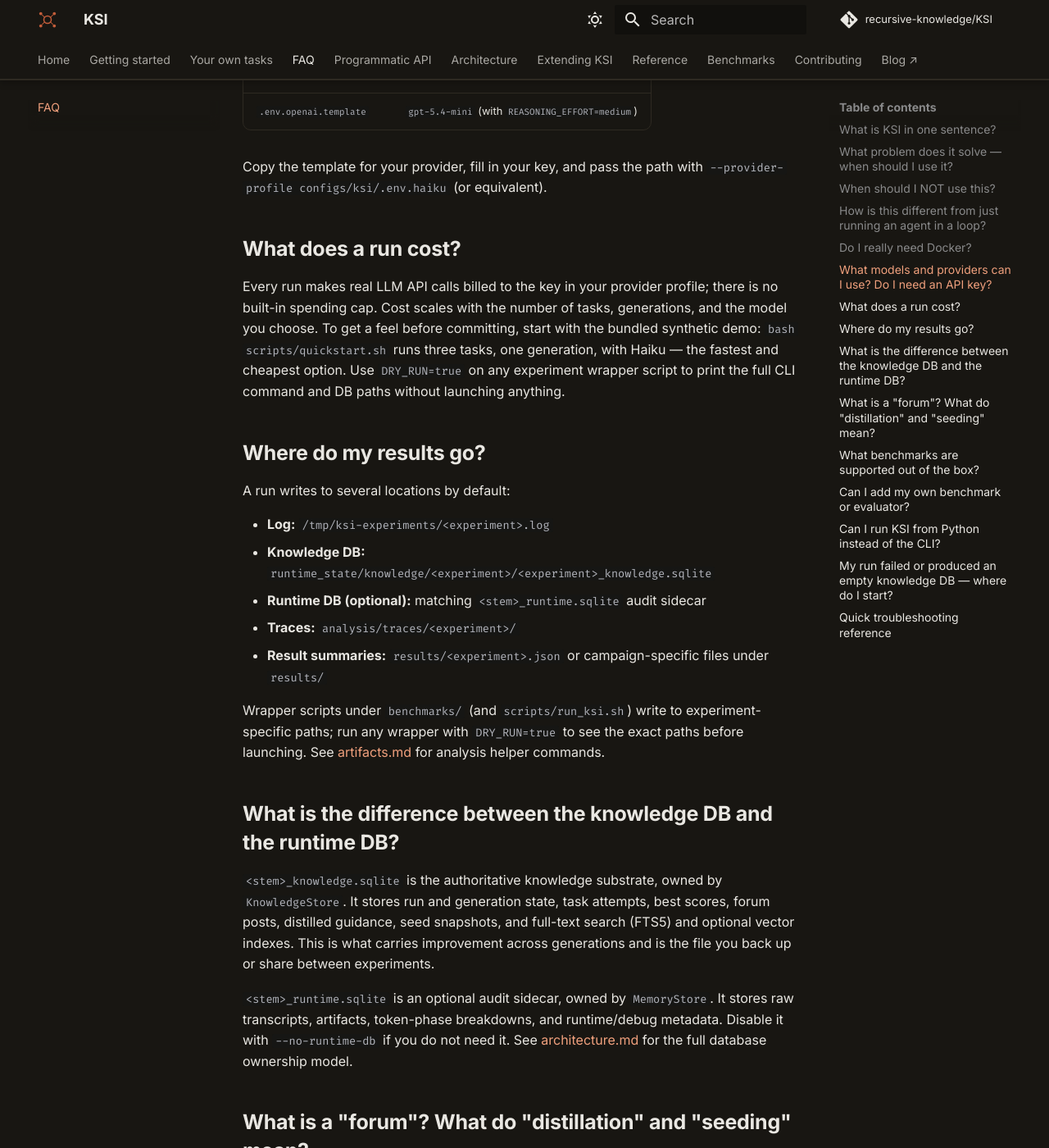
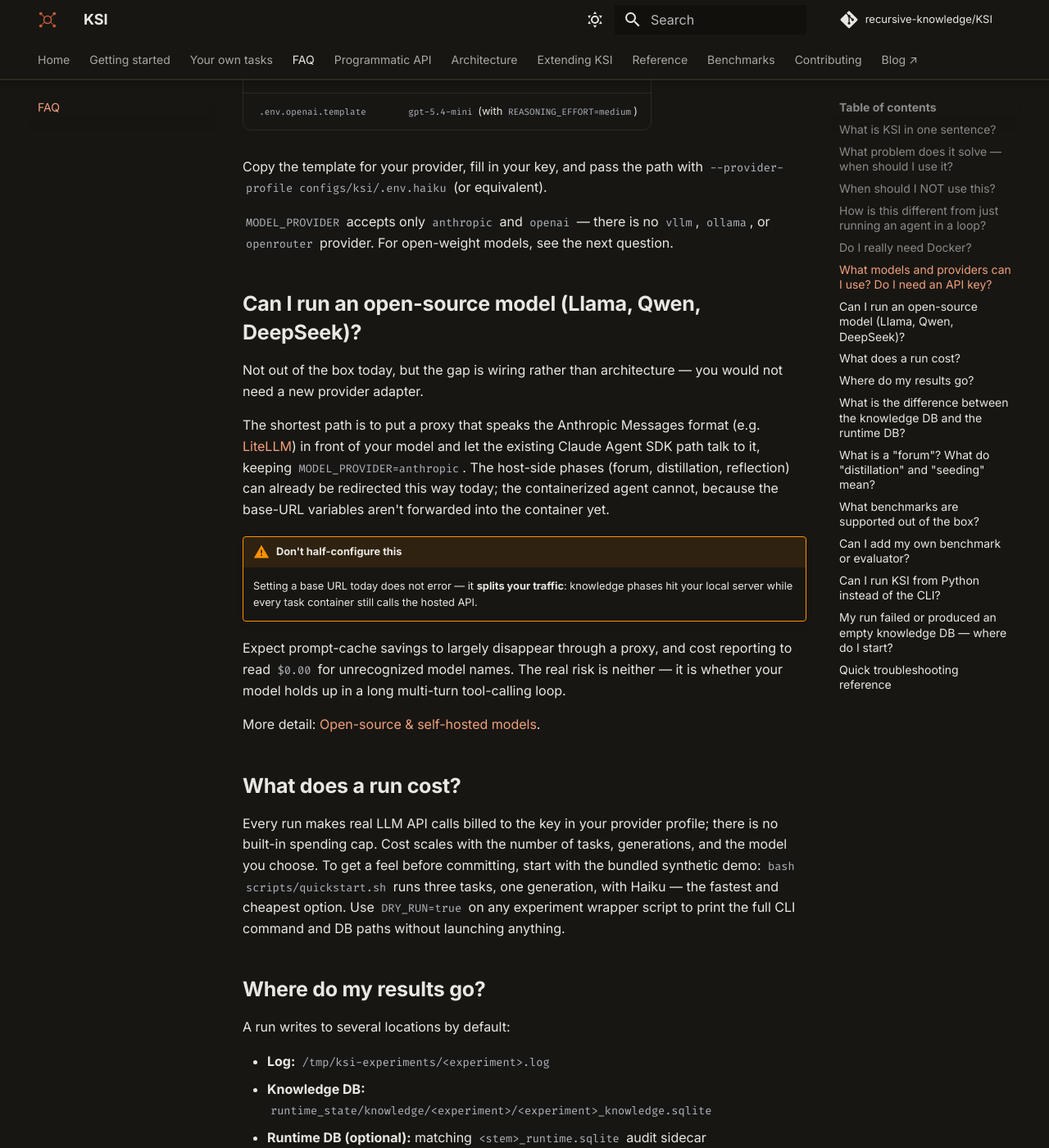
Before and after one commit to recursive-knowledge/KSI, an MkDocs documentation site: the page built from docs/faq.md, in a window 1280 px wide and 1400 px high, scrolled down 2096 px. Shown: the whole window at 82% size. Built offline with MkDocs 1.6.1 and Material for MkDocs 9.7.7, drawn with Linux system fonts in a browser that asks for light colours; comment, search, counter and statistics services are not loaded.

Commit message:
docs: document open-source / self-hosted model support
KSI accepts only `anthropic` and `openai` as `MODEL_PROVIDER`, and nothing
in the docs said so or explained what running an open-weight model would
involve.

Adds a page covering the high-level shape: put an Anthropic-Messages-format
proxy in front of the model and reuse the existing SDK path rather than
writing a provider adapter; host-side phases can be redirected today while
the containerized agent cannot, since the base-URL variables aren't
forwarded into the container. Notes what it affects (egress allowlist,
prompt caching, cost reporting, structured output) and flags multi-turn
tool-calling robustness as the real risk. Left as a future contribution
rather than an implementation spec.

Also warns that setting a base URL today splits traffic between the local
server and the hosted API instead of failing loudly.

Co-Authored-By: Claude Opus 4.8 (1M context) <noreply@anthropic.com>

```diff
--- a/docs/faq.md
+++ b/docs/faq.md
@@ -77,6 +77,34 @@ Opus) and OpenAI models through provider profiles stored under
 
 Copy the template for your provider, fill in your key, and pass the path with
 `--provider-profile configs/ksi/.env.haiku` (or equivalent).
+
+`MODEL_PROVIDER` accepts only `anthropic` and `openai` — there is no `vllm`,
+`ollama`, or `openrouter` provider. For open-weight models, see the next
+question.
+
+## Can I run an open-source model (Llama, Qwen, DeepSeek)?
+
+Not out of the box today, but the gap is wiring rather than architecture — you
+would not need a new provider adapter.
+
+The shortest path is to put a proxy that speaks the Anthropic Messages format
+(e.g. [LiteLLM](https://docs.litellm.ai/docs/anthropic_unified/)) in front of
+your model and let the existing Claude Agent SDK path talk to it, keeping
+`MODEL_PROVIDER=anthropic`. The host-side phases (forum, distillation,
+reflection) can already be redirected this way today; the containerized agent
+cannot, because the base-URL variables aren't forwarded into the container yet.
+
+!!! warning "Don't half-configure this"
+    Setting a base URL today does not error — it **splits your traffic**:
+    knowledge phases hit your local server while every task container still
+    calls the hosted API.
+
+Expect prompt-cache savings to largely disappear through a proxy, and cost
+reporting to read `$0.00` for unrecognized model names. The real risk is
+neither — it is whether your model holds up in a long multi-turn tool-calling
+loop.
+
+More detail: [Open-source & self-hosted models](./open_source_models.md).
 
 ## What does a run cost?
 
--- a/mkdocs.yml
+++ b/mkdocs.yml
@@ -96,6 +96,7 @@ nav:
       - Extension seams: extending.md
       - Add a benchmark / task source: adding_a_benchmark.md
       - Add an evaluator / runtime: adding_an_evaluator.md
+      - Open-source & self-hosted models: open_source_models.md
       - Improvement strategies: improvement_strategies.md
   - Reference:
       - Glossary: glossary.md
```
Also changed, not shown: docs/open_source_models.md (added, +87 -0 lines).
